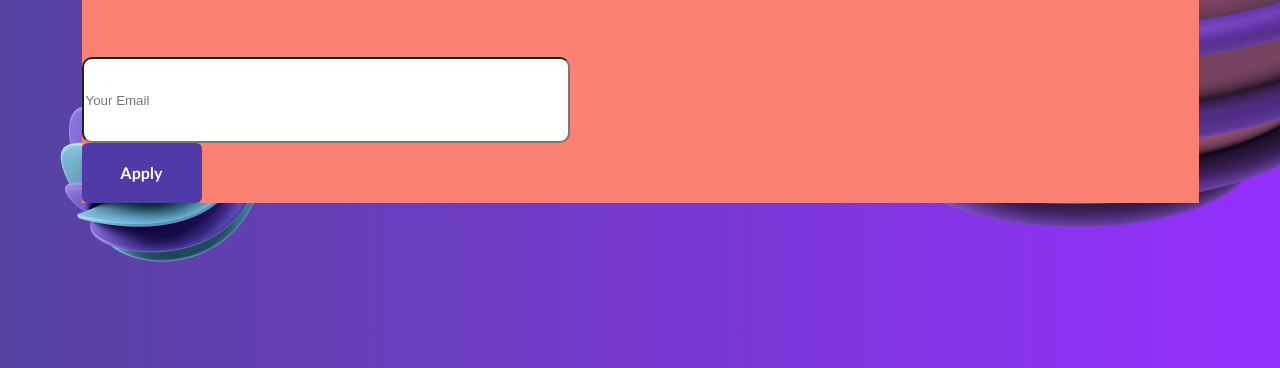
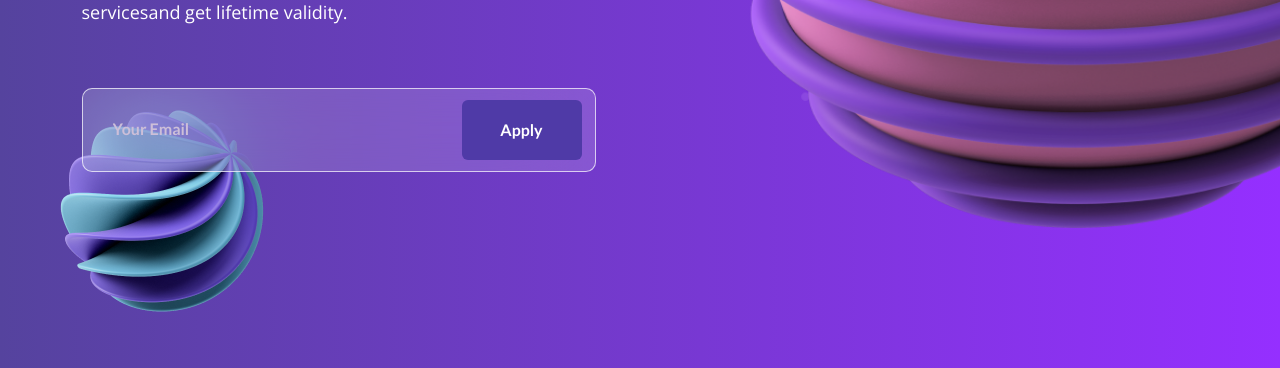
Before and after one commit to dmssantos/glassmorphism, a plain HTML site: page index.html in a window 1280 px wide. Shown: the part 432-800 px from the top of the page. Drawn offline with nearby package versions, Linux system fonts and the light colour scheme.

Commit message:
Styled input

```diff
--- a/style.css
+++ b/style.css
@@ -26,7 +26,7 @@ body {
   height: 284px;
   position: absolute;
   left: 20px;
-  bottom: 65px;
+  bottom: 15px;
 }
 
 #img-left-top{
@@ -48,7 +48,6 @@ body {
 .info {
   width: 100%;
   max-width: 1117px;
-  background-color: salmon;
   z-index: 9;
   display: flex;
   justify-content: space-between;
@@ -92,6 +91,20 @@ body {
   width: 100%;
   height: 80px;
   border-radius: 10px;
+  outline: none;
+  border: 1px solid rgba(255, 255, 255, 0.7);
+  background: rgba(255, 255, 255, 0.15);
+  backdrop-filter: blur(45px);
+  padding-left: 30px;
+}
+
+.info__submit input::placeholder {
+  font-family: Lato;
+  font-size: 16px;
+  font-weight: normal;
+  line-height: 16px;
+  color: #CDBFD8;
+
 }
 
 .info__submit button {
@@ -106,4 +119,7 @@ body {
   color: #FFF;
   outline: none;
   border: none;
+  position: absolute;
+  top: 12px;
+  right: -20px;
 }
```
